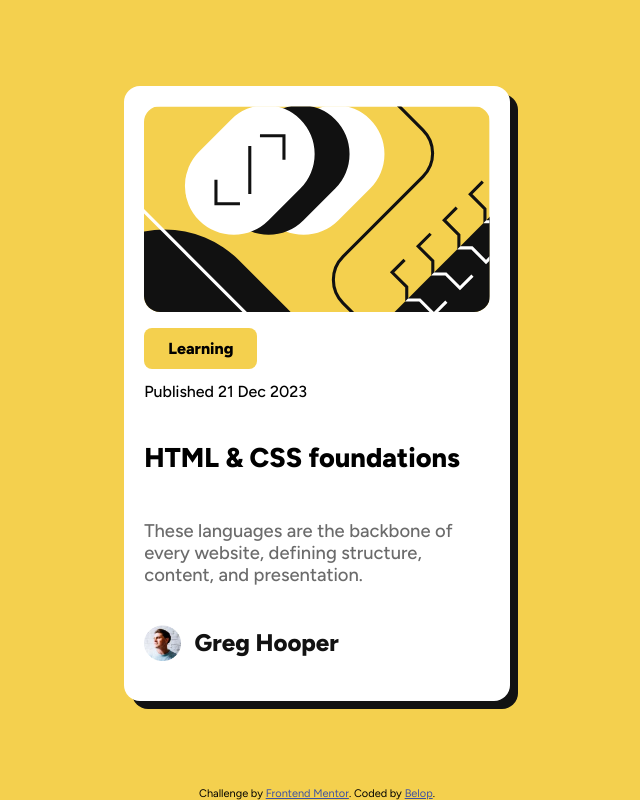
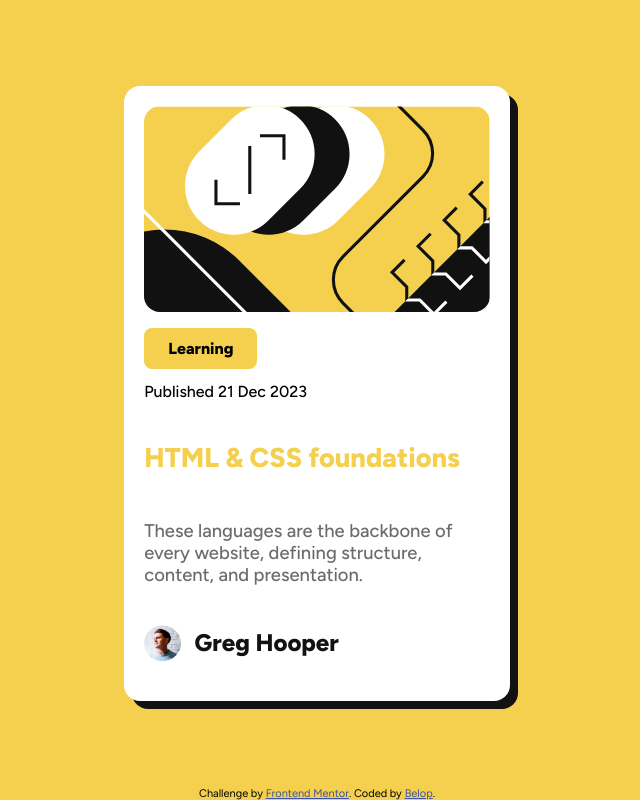
Before and after one commit to Pennymrtn/Blog-preview-card, a plain HTML site: page blog-preview-card-main/index.html in a window 1280 px wide. In both pictures the pointer is over the element "HTML & CSS foundations". Shown: the whole page, without its empty margins (323-963 px from the left). Drawn offline with Linux system fonts and the light colour scheme.

Commit message:
Added hover and focus

```diff
--- a/blog-preview-card-main/my-style.css
+++ b/blog-preview-card-main/my-style.css
@@ -53,6 +53,12 @@ h3{
     font-size: 1.7rem;
     margin-top: none;
 }
+h3:hover{
+    color:hsl(47, 88%, 63%);
+}
+h3:focus{
+    color:hsl(0, 0%, 7%);
+}
 p{
     font-weight: 500;
     font-size: 1.15rem;
```
